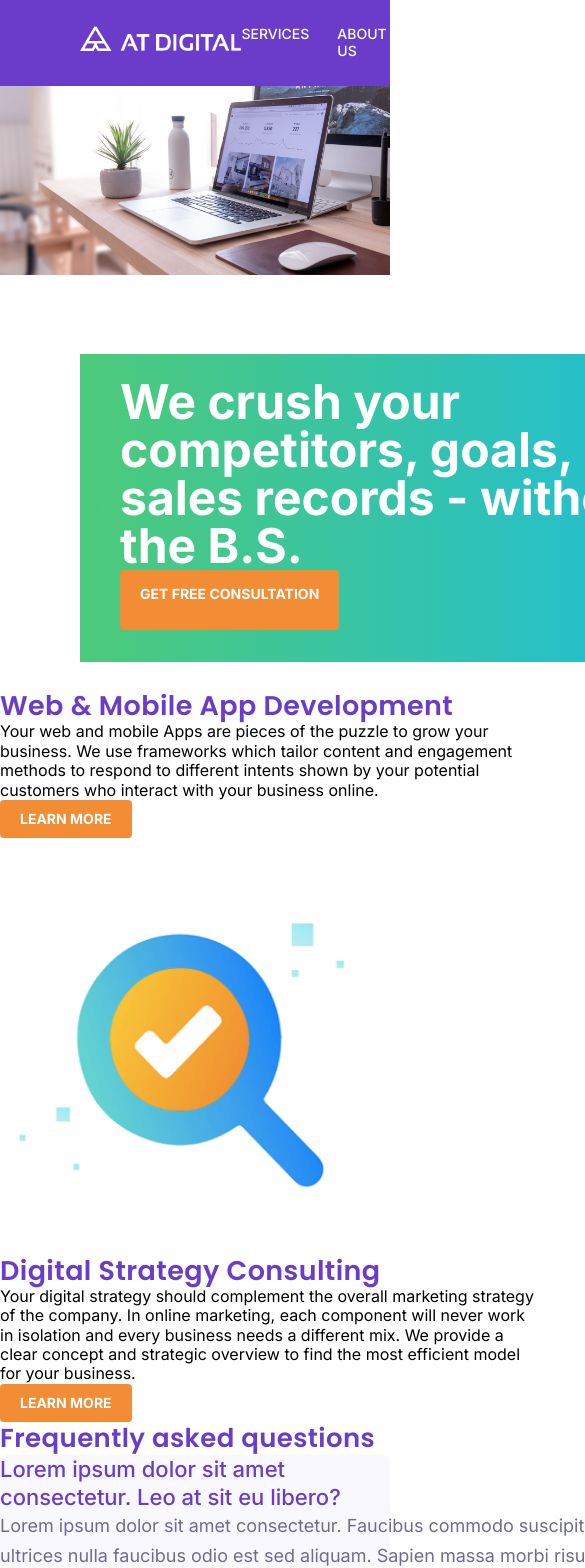
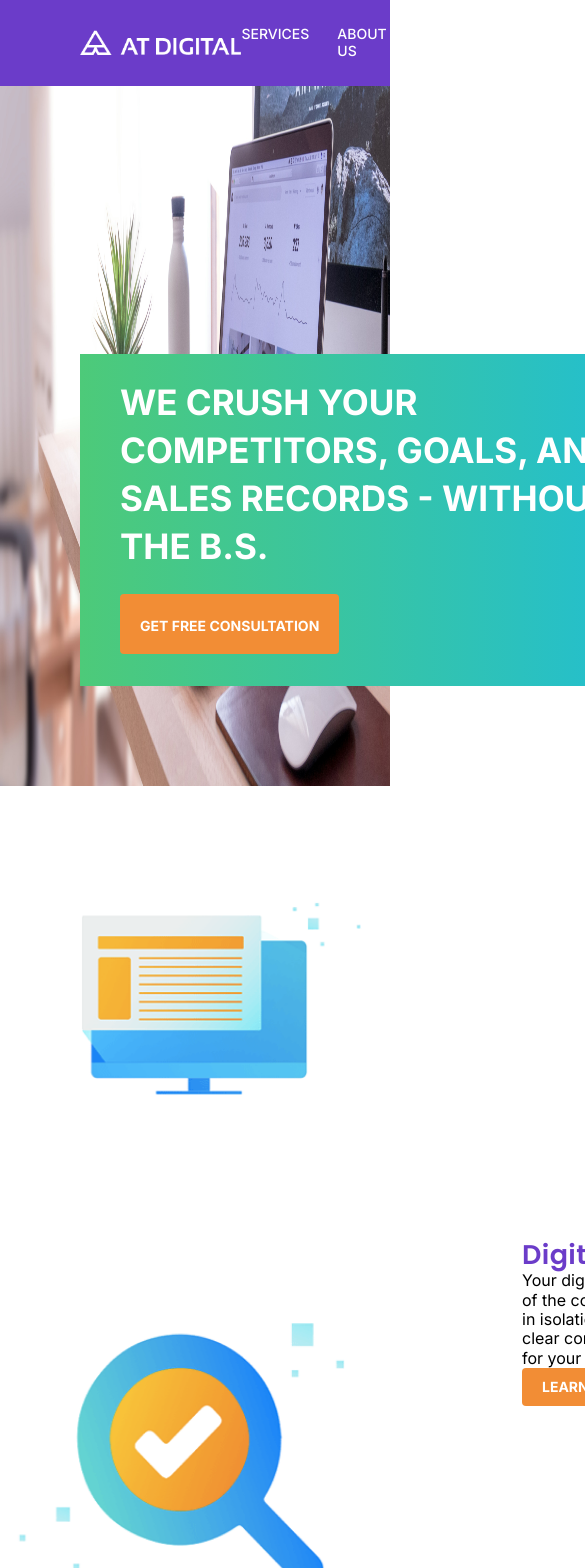
Before and after one commit to ButhmiK/at-digital-frontend-development, a React (Create React App) app: page / in a window 390 px wide. Shown: the top 1568 px of the page, 585 px wide, since content can reach past the window. Built offline with nearby package versions, Linux system fonts and the light colour scheme.

Commit message:
header completed
complete responsive

```diff
--- a/src/pages/footer.jsx
+++ b/src/pages/footer.jsx
@@ -55,8 +55,8 @@ function footer() {
           </ul>
         </div>
       </div>
-      {/* <div className=" w-[fixed 630px] h-[Hug 25px] gap-8">
-        <hr className="w-[630px] border content-center " />
+      <div className=" w-[fixed 60px] h-[Hug 25px] gap-8">
+        <hr className="w-[630px] border content-center" />
         <div className="w-[Hug 257px] h-[Hug 17px] gap-16">
           <p className=" w-[94px] h-[17px] font-inter text-white font-medium leading-lh2">
             Privacy Policy
@@ -66,7 +66,7 @@ function footer() {
             Terms & Conditions
           </p>
         </div>
-      </div> */}
+      </div>
     </div>
   );
 }
--- a/src/pages/header.jsx
+++ b/src/pages/header.jsx
@@ -5,7 +5,7 @@ import "../index.css";
 function header() {
   return (
     <div>
-      <div className="w-[fixed 1440px] h-[Hug 77px] flex justify-between p-26 pl-80 pr-80 pb-26  bg-primaryPurple ">
+      <div className="items-center w-[fixed 1440px] h-[Hug 77px] flex justify-between p-26 pl-80 pr-80 pb-26  bg-primaryPurple ">
         <img
           className="w-[238.89px] h-[36.11px] top-[-11.11px] sm:w-[238.89px] sm:h-[25px] xl:w-[238.89px] xl:h-[36.11px]"
           src={logo}
--- a/src/pages/main.jsx
+++ b/src/pages/main.jsx
@@ -10,22 +10,19 @@ function main() {
     <div>
       <Header />
       {/* <img className="w-[1400px] h-[700px] sm:w[375px] sm:h-[218px] md:w-[768px] md:h-[448px] xl:w-[1200px] xl:h-[700px] pt:77" src={hero} alt="heroimg" /> */}
-      <img className="w-[1520px]" src={hero} alt="heroimg" />
-      <div className="w-[fixed 630px] h-[Hug 306px] absolute top-[354px] left-[80px] p-24 pr-40 pb-32 pl-40 gap-20 bg-gradient-to-r from-green to-blue">
-        <div className="w-[556px] h-[192px]">
-          <h1 className="font-bold text-white font-inter text-[48px] leading-lh3 tracking-[-2%]">
-            We crush your competitors, goals, and sales records - without the
-            B.S.
+      <img className="w-[1540px] h-[700px]" src={hero} alt="heroimg" />
+      <div className=" w-[fixed 630px] h-[Hug 306px] absolute top-[354px] left-[80px]  p-[24px] pr-[40px] pb-[32px] pl-[40px] gap-20px bg-gradient-to-r from-green to-blue">
+        <h1 className="w-[556px] h-[192px] font-bold text-white uppercase font-inter text-[35px] leading-lh3 tracking-[-2%]">
+          We crush your competitors, goals, and sales records - without the B.S.
         </h1>
         <br />
-        </div>
-        <button className="w-[Hug 507px] h-[Hug 38px] rounded px-12 pr-20 pb-12 pl-20 gap-8 bg-orange font-bold uppercase text-white font-inter text-[14px] leading-lh3 tracking-[-2%]">
+        <button className="w-[Hug 174px] h-[Hug 14px] rounded gap-8 pt-2 pr-5 pb-1 pl-5 bg-orange font-bold uppercase text-white font-inter text-[14px] leading-lh3 tracking-[-2%]">
           Get free consultation
         </button>
       </div>
-      <div className="w-[Hug 1064px] h-[Hug 414px] top-[857px] left-[188px] gap-[108px] ">
-        <img className="w-[414px] h-[414px] " src={img2} alt="img2" />
-        <div className="w-[Fixed 542px] h-[Hug 187px] gap-[20px]">
+      <div className="flex  w-[Hug 1064px] h-[Hug 414px] top-[857px] left-[188px] gap-[108px] ">
+        <img className=" w-[414px] h-[414px] " src={img2} alt="img2" />
+        <div className="m-36">
           <h3 className=" w-[507px] h-[33px] font-semibold text-primaryPurple font-poppins leading-lh4 text-[27px] tracking-[0.4px]">
             Web & Mobile App Development
           </h3>
@@ -40,9 +37,9 @@ function main() {
           </button>
         </div>
       </div>
-      <div>
+      <div className="flex items space-x-6 mt-4   w-[Hug 1064px] h-[Hug 416px] top-[1351px] left-[188px] gap-[108px]">
         <img className="w-[414px] h-[416px] " src={img1} alt="img1" />
-        <div className="w-[Fixed 542px] h-[Hug 187px] gap-[20px]">
+        <div className="w-[Fixed 542px] h-[Hug 206px] gap-[20px]">
           <h3 className="w-[507px] h-[33px] font-semibold text-primaryPurple font-poppins leading-lh4 text-[27px] tracking-[0.4px]">
             Digital Strategy Consulting
           </h3>
@@ -58,8 +55,8 @@ function main() {
           </button>
         </div>
       </div>
-      <div className="w-[Hug 846px] h-[Hug 392px] gap-28">
-        <h3 className="w-[389px] h-[33px] font-poppins font-semibold  text-primaryPurple text-[26px] leading-lh4 tracking-[0.4px] ">
+      <div className="">
+        <h3 className="w-[389px] h-[70px] font-poppins font-semibold  text-primaryPurple text-[26px] leading-lh4 tracking-[0.4px] ">
           Frequently asked questions
         </h3>
       </div>
@@ -72,8 +69,8 @@ function main() {
           </div>
           <div>
             <p className="w-[798px] h-[60px] font-inter  text-darkp front-normal text-[18px] leading-lh7">
-            Lorem ipsum dolor sit amet consectetur. Faucibus commodo suscipit id
-            ipsum. Elementum ultrices nulla faucibus odio est sed aliquam.
+              Lorem ipsum dolor sit amet consectetur. Faucibus commodo suscipit
+              id ipsum. Elementum ultrices nulla faucibus odio est sed aliquam.
               Sapien massa morbi risus sagittis tortor integer.
             </p>
           </div>
@@ -88,7 +85,8 @@ function main() {
           <div className="w-[fixed 846px] h-[hug 76px] rounded-[7px] gap-[13px] p-[24px] bg-whitepup">
             <div className="w-[fill 798px] h-[hug 28px] gap-[40px]">
               <h4 className="w-[fill 744px] h-[hug 28px] font-inter font-medium text-[22px] gap-[40px0] leading-lh6 text-black">
-              Lorem ipsum dolor sit amet consectetur. Faucibus scelerisque nunc?
+                Lorem ipsum dolor sit amet consectetur. Faucibus scelerisque
+                nunc?
               </h4>
             </div>
           </div>
```
Lines whose indentation alone changed are shown as unchanged.
